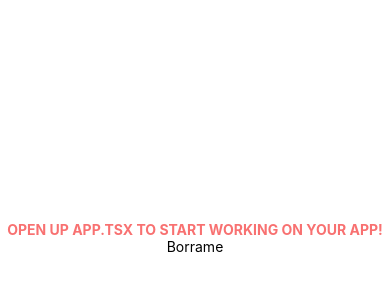
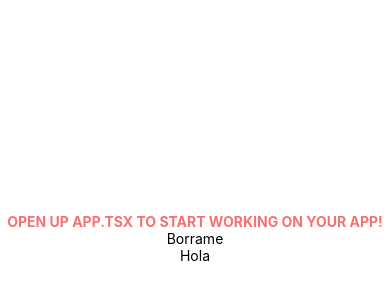
Before and after one commit to No-Country/S8-16-m-reactnative, a React Native app in the folder app-libros/: screen / in a window 390 px wide. Shown: the part 184-484 px from the top of the page. Built offline with nearby package versions, Linux system fonts and the light colour scheme.

Commit message:
first test

```diff
--- a/app-libros/App.tsx
+++ b/app-libros/App.tsx
@@ -6,6 +6,7 @@ export default function App() {
     <View className='flex-1 bg-white items-center justify-center'>
       <Text className='text-red-400 uppercase font-bold'>Open up App.tsx to start working on your app!</Text>
       <Text>Borrame</Text>
+      <Text>Hola</Text>
       <StatusBar style="auto" />
     </View>
   );
```
